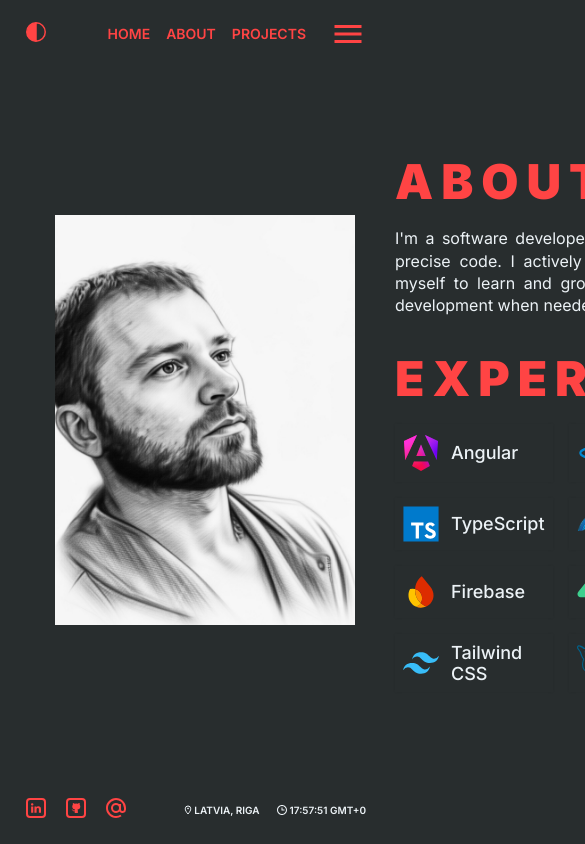
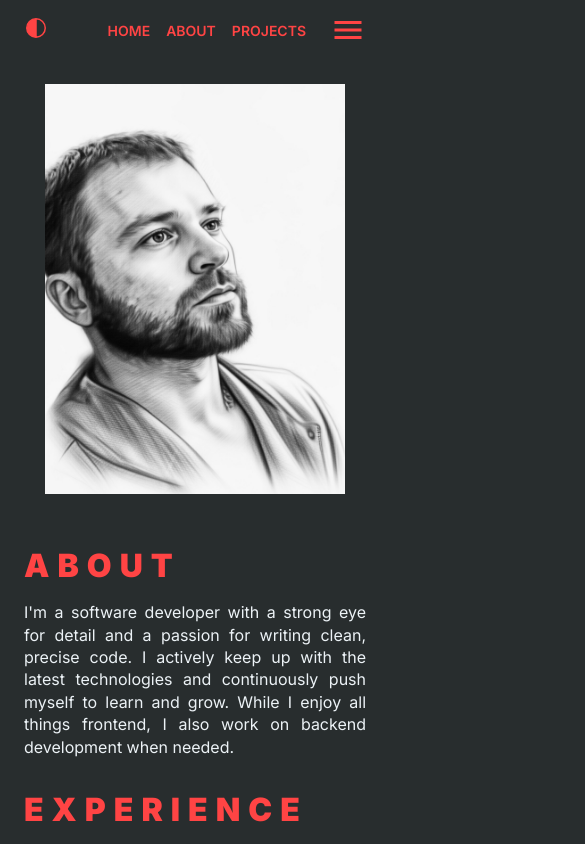
Before and after one commit to EdgarsLv/portfolio-v1, an Angular app: page /about in a window 390 px wide. Shown: the top 844 px of the page, 585 px wide, since content can reach past the window. Built offline with nearby package versions, Linux system fonts and the light colour scheme.

Commit message:
responsive about

```diff
--- a/src/app/layout/public-layout/public-layout.component.css
+++ b/src/app/layout/public-layout/public-layout.component.css
@@ -1,13 +1,19 @@
 .main {
+    position: relative;
     background-color: var(--bg-color);
-    display: flex;
-    flex-direction: column;
-    /* display: grid; */
+    /* display: flex;
+    flex-direction: column; */
+    display: grid;
+    grid-template-rows: 1fr auto;
     height: 100vh;
     height: 100svh;
+    padding-top: 60px;
 
     .top {
-        height: 80px;
+        position: fixed;
+        top: 0;
+        width: 100%;
+        height: 60px;
         display: flex;
         justify-content: space-between;
         align-items: center;
@@ -49,7 +55,7 @@
     }
 
     .bottom {
-        height: 80px;
+        height: 60px;
         margin-top: auto;
         padding-left: 24px;
         display: flex;
--- a/src/app/pages/about/about.component.css
+++ b/src/app/pages/about/about.component.css
@@ -2,12 +2,18 @@
     height: 100%;
     display: grid;
     grid-template-columns: 1fr 2fr;
-    padding: 0 10% ;
+    padding: 0 10%;
+
+    @media  (max-width: 900px) {
+        grid-template-columns: 1fr;
+        grid-template-rows: 1fr auto;
+        padding: 0;
+    }
 
     .image {
         justify-self: center;
         align-self: center;
-        padding: 16px;
+        padding: 24px;
     }
 
     .content {
@@ -20,7 +26,7 @@
         .about-me {
 
             h3 {
-                font-size: 3rem;
+                font-size: clamp(2rem, 3vw, 3rem);
                 font-weight: 900;
                 letter-spacing: 0.5rem;
                 text-transform: uppercase;
@@ -37,7 +43,7 @@
 
         .experience {
             h3 {
-                font-size: 3rem;
+                font-size: clamp(2rem, 3vw, 3rem);
                 font-weight: 900;
                 letter-spacing: 0.5rem;
                 text-transform: uppercase;
@@ -56,11 +62,10 @@
 }
 
 .icons {
-    /* display: flex;
-    flex-wrap: wrap; */
-    display: grid;
-    grid-template-columns: repeat(4, 1fr);
-    gap: 16px;
+     display: grid;
+     grid-template-columns: repeat(auto-fit, minmax(160px, 1fr));
+     width: 100%;
+    gap: 8px;
 }
 
 .icon {
@@ -69,6 +74,7 @@
     padding: 8px;
     box-shadow: 0 0px 3px -1px rgba(0, 0, 0, 0.2);
 
+
     span {
         font-size: 18px;
         font-weight: 500;
```
